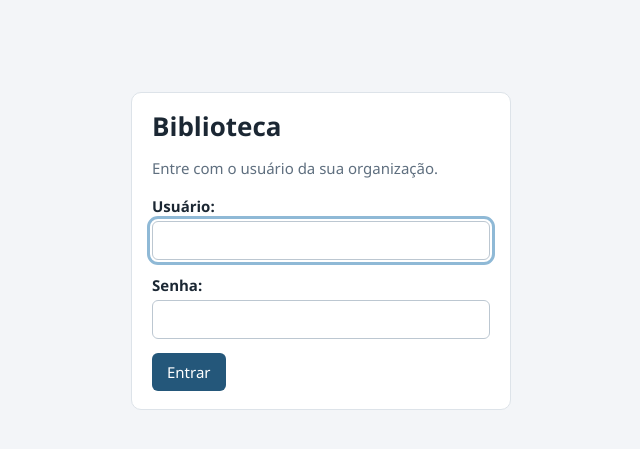
After one commit to AndreyViolante/biblioteca, a Django app: page /entrar/ in a window 1280 px wide. The commit adds this page. Shown: the top 449 px of the page, without its empty margins (319-959 px from the left). Run offline with Django 5.2, Linux system fonts and the light colour scheme.

Commit message:
feat: login e logout

```diff
--- a/config/settings.py
+++ b/config/settings.py
@@ -91,3 +91,7 @@ STATICFILES_DIRS = [BASE_DIR / 'static']
 STATIC_ROOT = BASE_DIR / 'staticfiles'
 
 DEFAULT_AUTO_FIELD = 'django.db.models.BigAutoField'
+
+LOGIN_URL = 'login'
+LOGIN_REDIRECT_URL = '/'
+LOGOUT_REDIRECT_URL = 'login'
--- a/config/urls.py
+++ b/config/urls.py
@@ -1,6 +1,9 @@
 from django.contrib import admin
+from django.contrib.auth.views import LoginView, LogoutView
 from django.urls import path
 
 urlpatterns = [
     path('admin/', admin.site.urls),
+    path('entrar/', LoginView.as_view(redirect_authenticated_user=True), name='login'),
+    path('sair/', LogoutView.as_view(), name='logout'),
 ]
--- a/templates/base.html
+++ b/templates/base.html
@@ -7,6 +7,17 @@
   <link rel="stylesheet" href="{% static 'css/estilo.css' %}">
 </head>
 <body>
+{% if user.is_authenticated and user.perfil %}
+<header class="topo">
+  <div class="marca">
+    <strong>{{ user.perfil.organizacao }}</strong>
+    <small>{{ user.get_full_name|default:user.username }}, {{ user.perfil.get_papel_display|lower }}</small>
+  </div>
+  <nav>
+  </nav>
+  <form method="post" action="{% url 'logout' %}">{% csrf_token %}<button class="sair">Sair</button></form>
+</header>
+{% endif %}
 <main>
   {% for m in messages %}<p class="aviso {{ m.tags }}">{{ m }}</p>{% endfor %}
   {% block conteudo %}{% endblock %}
--- /dev/null
+++ b/templates/registration/login.html
@@ -0,0 +1,12 @@
+{% extends 'base.html' %}
+{% block titulo %}Entrar{% endblock %}
+{% block conteudo %}
+<section class="painel estreito">
+  <h1>Biblioteca</h1>
+  <p class="suave">Entre com o usuário da sua organização.</p>
+  <form method="post">{% csrf_token %}
+    {{ form.as_p }}
+    <button>Entrar</button>
+  </form>
+</section>
+{% endblock %}
```
